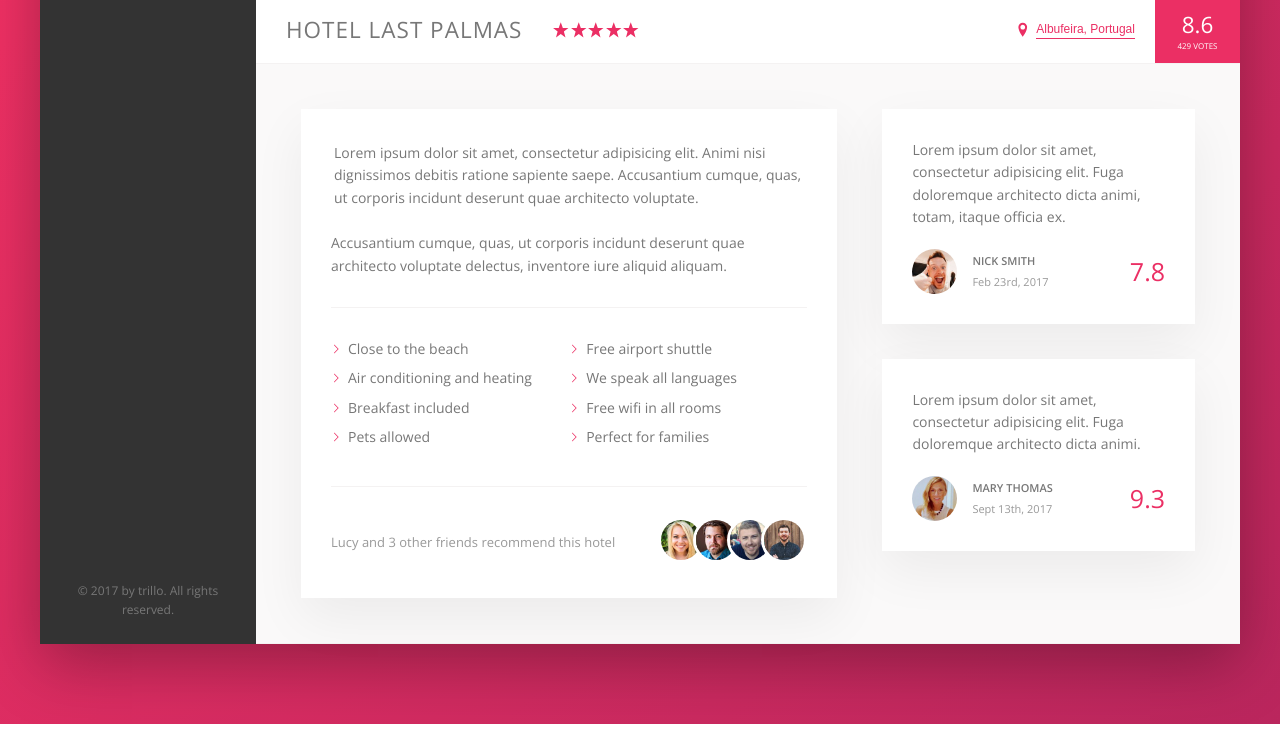
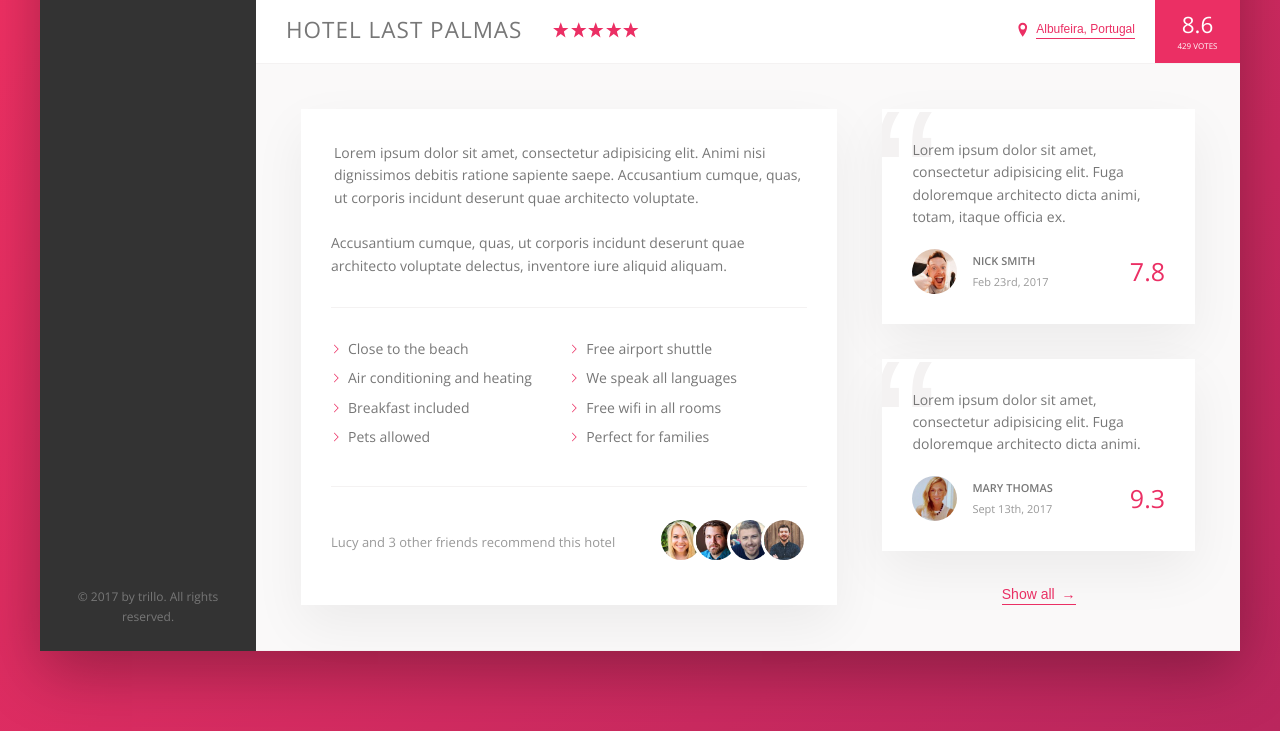
Before and after one commit to VincentChen6345/TrilloProject-web-booking-app, a website: page index.html in a window 1280 px wide. Shown: the part 538-1269 px from the top of the page. Drawn offline with nearby package versions, Linux system fonts and the light colour scheme.

Commit message:
user reviews

```diff
--- a/index.html
+++ b/index.html
@@ -240,6 +240,7 @@
                   <div class="review__rating">9.3</div>
                 </figcaption>
               </figure>
+              <button class="btn-inline">Show all <span>&rarr;</span></button>
             </div>
           </div>
         </main>
--- a/sass/_component.scss
+++ b/sass/_component.scss
@@ -269,9 +269,19 @@
   background-color: transparent;
   cursor: pointer;
   transition: all 0.2s;
+  width: auto;
+
+  & span {
+    margin-left: 3px;
+    transition: margin-left 0.2s;
+  }
 
   &:hover {
     color: var(--color-grey-dark-1);
+
+    span {
+      margin-left: 8px;
+    }
   }
 
   &:focus {
@@ -356,9 +366,13 @@
   box-shadow: var(--shadow-light);
   padding: 3rem;
   margin-bottom: 3.5rem;
+  position: relative;
+  overflow: hidden;
 
   &__text {
     margin-bottom: 2rem;
+    z-index: 2;
+    position: relative;
   }
   &__user {
     display: flex;
@@ -390,4 +404,16 @@
     color: var(--color-primary);
     font-weight: 100;
   }
+
+  &::before {
+    content: "\201C";
+    font-size: 20rem;
+    position: absolute;
+    top: -2.8rem;
+    line-height: 1;
+    left: -1rem;
+    color: var(--color-grey-light-2);
+    font-family: sans-serif;
+    z-index: 1;
+  }
 }
--- a/sass/_layout.scss
+++ b/sass/_layout.scss
@@ -51,4 +51,7 @@
 .user-review {
   flex: 1 0 23%;
   font-size: inherit;
+  display: flex;
+  flex-direction: column;
+  align-items: center;
 }
```
Also changed, not shown: css/style.css.
